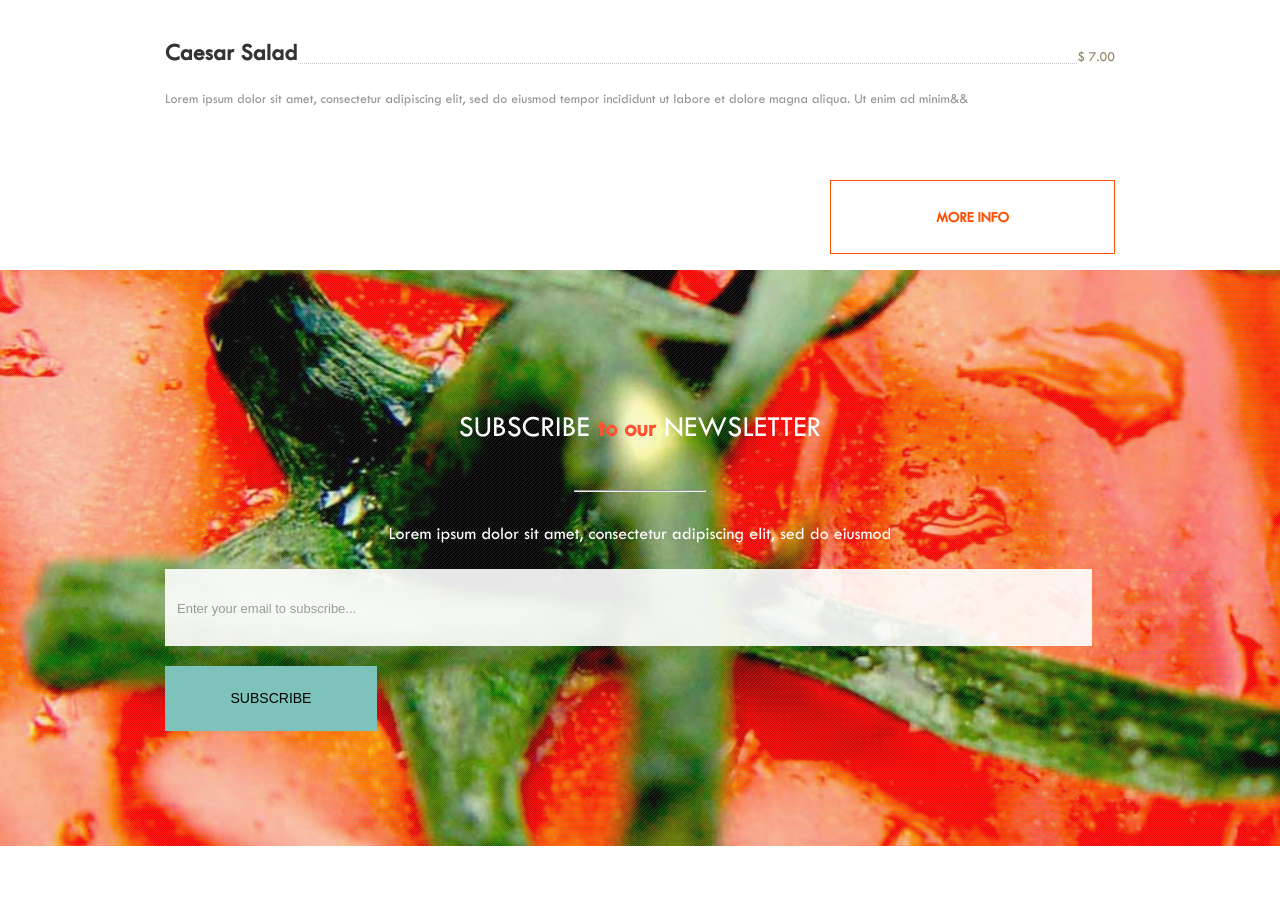
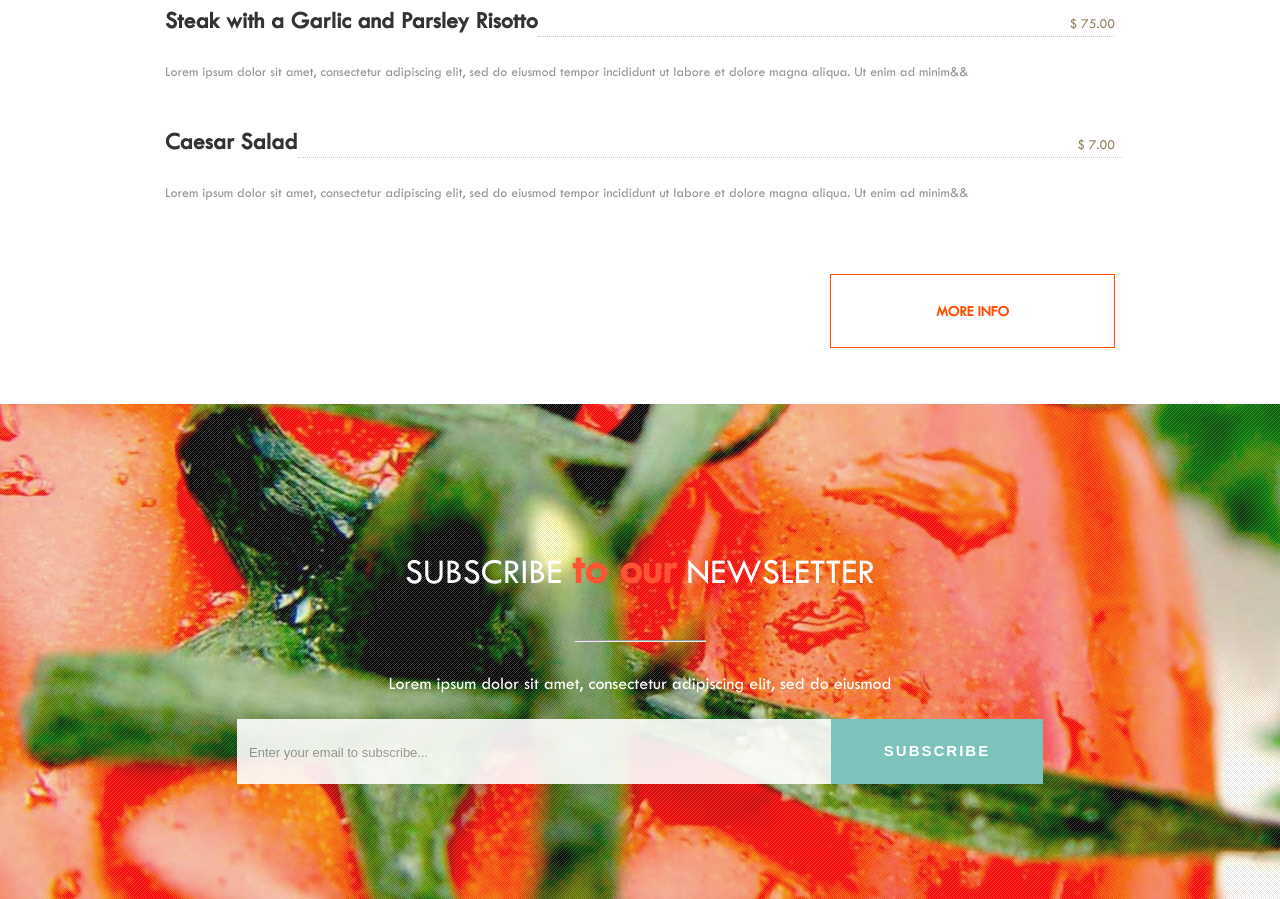
Before and after one commit to MarinaM7/Build-Week-1, a plain HTML site: page index.html in a window 1280 px wide. Shown: the part 3352-4251 px from the top of the page. Drawn offline with Linux system fonts and the light colour scheme.

Commit message:
aggiornamento parte anish

```diff
--- a/assets/css/general.css
+++ b/assets/css/general.css
@@ -206,10 +206,6 @@ hr {
     padding: 30px 0 0;
   }
 
-  #prezzi .contenuto .priceList {
-    padding-top: 85px;
-  }
-
   .itemOfPrice {
     display: flex;
   }
@@ -220,34 +216,28 @@ hr {
     margin-bottom: 25px;
   }
 
-  .sp-price {
-    align-self: flex-end;
-    margin-bottom: 25px;
+  #prezzi .sp-price {
+    margin-bottom: 28px;
+    margin-left: -45px;  /* cambiamento*/
   }
 
   /* NEWS*/
-
-  #subscribe h1 {
-    font-size: 36px;
-  }
 
   #subscribe span {
     font-size: 45px;
   }
 
-  .input-group {
+  #subscribe .input-group {
     display: flex;
     justify-content: center;
-
   }
 
-  .form-control {
+  #subscribe .form-control {
     width: 60%;
-    /* potrebbe non servire*/
     height: 53px;
   }
 
-  .input-btn {
+  #subscribe .input-btn {
     margin-top: 0px;
   }
 
@@ -407,6 +397,7 @@ hr {
 
 
 @media only screen and (max-width: 767px) {
+
   #contatti {
     padding: 60px 0 0;
   }
@@ -426,9 +417,6 @@ hr {
     margin-right: 0px;
   }
 
-
-
-
   #bottomFooter .contenuto p {
     text-align: center;
     padding-top: 0px;
--- a/assets/css/style.css
+++ b/assets/css/style.css
@@ -301,10 +301,16 @@ h2 {
   font-size: 16px;
   color: #909090;
   text-align: center;
+  margin: 0px;
+  padding-top: 40px;
 }
 
 #prezzi h3 {
   font-size: 20px;
+}
+
+#prezzi .contenuto .priceList {
+  padding-top: 85px;
 }
 
 #prezzi .contenuto .priceList ul li {
@@ -327,7 +333,7 @@ h2 {
 #menuMI {
   text-decoration: none;
   /*non dovrebbe servire dopo il merge del generale*/
-  float: inline-end;
+  float: right;
   border: 1px solid #ff4f02;
   color: #ff4f02;
   background-color: #ffff;
@@ -341,6 +347,10 @@ h2 {
   color: #ffff;
 }
 
+.priceList ul li {
+  line-height: 1.5;
+}
+
 /*-------------------------------NEWS-------------------------------*/
 
 #subscribe {
@@ -351,6 +361,7 @@ h2 {
   text-align: center;
   position: relative;
   padding: 100px 0px;
+  margin-top: 40px;
 }
 
 #subscribe::before {
@@ -363,12 +374,22 @@ h2 {
   right: 0;
   left: 0;
   position: absolute;
-  opacity: 0.3;
+  opacity: 0.5;
 }
 
 #subscribe .heading-wow {
   color: #ffff;
   font-size: 30px;
+}
+
+@media screen and (min-width: 768px){
+#subscribe .heading-wow {
+  font-size: 36px;
+}
+#subscribe .heading-wow span {
+  font-size: 45px;
+}
+
 }
 
 #subscribe span {
@@ -393,7 +414,6 @@ h2 {
   position: relative;
   display: table;
   border-collapse: separate;
-
 }
 
 .form-control {
@@ -404,7 +424,7 @@ h2 {
   border: none;
   height: 65px;
   border-radius: 0px;
-  float: inline-start;
+  float: left;
   font-size: 15px;
   line-height: 1.42857143;
 }
@@ -422,7 +442,7 @@ h2 {
   background: none;
   font-size: 16px;
   display: block;
-  float: inline-start;
+  float: left;
   margin-top: 20px;
 }
 
--- a/index.html
+++ b/index.html
@@ -216,7 +216,7 @@
                                 <span>PRICE</span>
                             </h1>
                             <hr>
-                            <p class="animationWow">
+                            <p id="mainP" class="animationWow">
                                 <!--class wow fadeInUp animated-->
                                 Lorem ipsum dolor sit amet, consectetur adipiscing elit, sed do eiusmod tempor
                                 incididunt
@@ -375,7 +375,7 @@
                                         <!--class e id uguale al sito-->
                                         <div class="input-btn">
                                             <!--input-group-addon-->
-                                            <button class="btn-for-input" type="submit">SUBSCRIBE</button>
+                                            <button class="btn-for-input" type="submit"><a href="#prezzi">SUBSCRIBE</a></button>
                                             <!--btn btn-default-->
                                         </div>
                                     </div>
```
